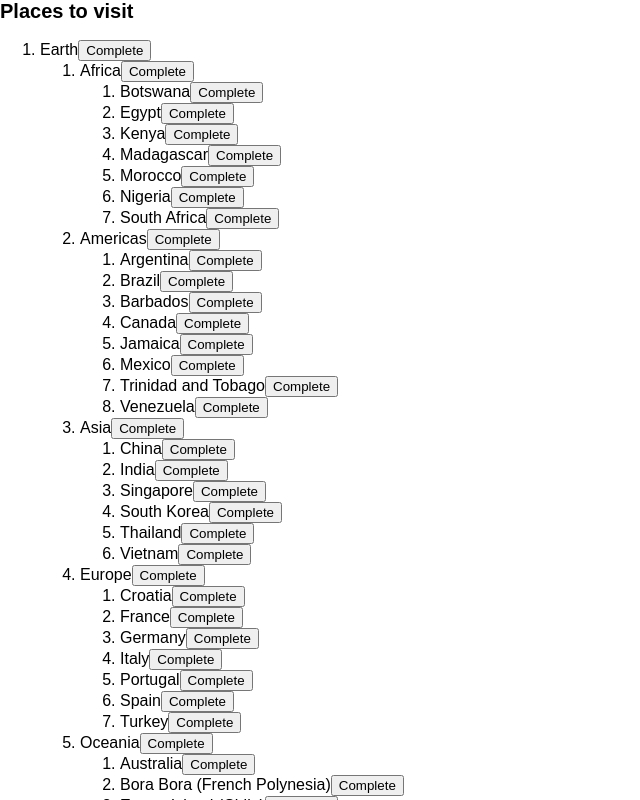
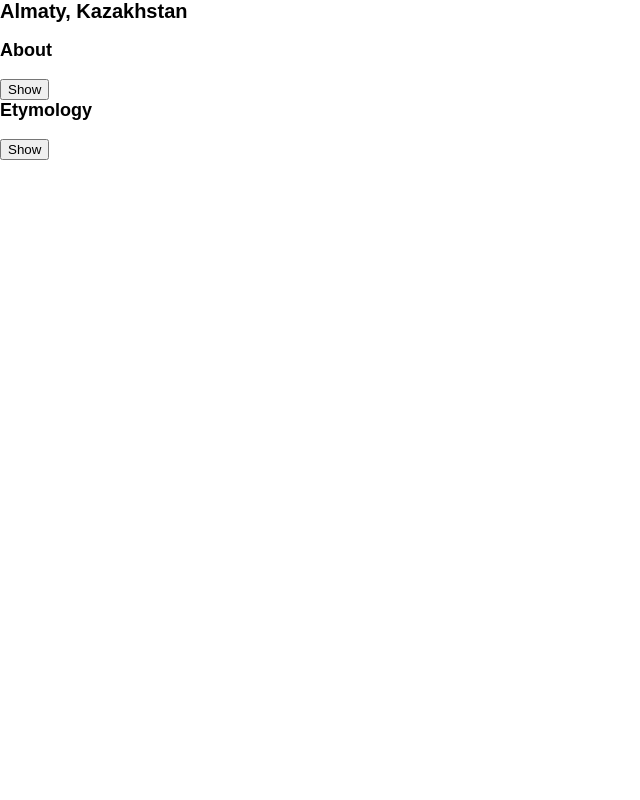
Before and after one commit to Sheddiey/Frontend-mentor-Projects, a React (Create React App) app in the folder my-app/: page / in a window 1280 px wide. Shown: the top 800 px of the page, without its empty margins (0-640 px from the left). Built offline with nearby package versions, Linux system fonts and the light colour scheme.

Commit message:
components sharing state

```diff
--- a/my-app/src/App.js
+++ b/my-app/src/App.js
@@ -1,5 +1,5 @@
-import TravelPlan from "./Managing state/Changing-State/PlaceTree";
+import Accordion from "./Managing state/Sharing-state/Panel";
 
 export default function App() {
-  return <TravelPlan />;
+  return <Accordion />
 }
--- /dev/null
+++ b/my-app/src/Managing state/Sharing-state/Panel.jsx
@@ -0,0 +1,34 @@
+import { useState } from "react";
+
+function Panel({ title, children }) {
+  const [isActive, setIsActive] = useState(false);
+  return (
+    <section className="panel">
+      <h3>{title}</h3>
+      {isActive ? (
+        <p>{children}</p>
+      ) : (
+        <button onClick={() => setIsActive(true)}>Show</button>
+      )}
+    </section>
+  );
+}
+
+export default function Accordion() {
+  return (
+    <>
+      <h2>Almaty, Kazakhstan</h2>
+      <Panel title="About">
+        With a population of about 2 million, Almaty is Kazakhstan's largest
+        city. From 1929 to 1997, it was its capital city.
+      </Panel>
+      <Panel title="Etymology">
+        The name comes from <span lang="kk-KZ">алма</span>, the Kazakh word for
+        "apple" and is often translated as "full of apples". In fact, the region
+        surrounding Almaty is thought to be the ancestral home of the apple, and
+        the wild <i lang="la">Malus sieversii</i> is considered a likely
+        candidate for the ancestor of the modern domestic apple.
+      </Panel>
+    </>
+  );
+}
```
